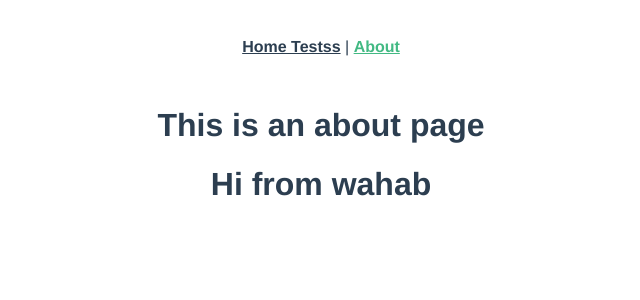
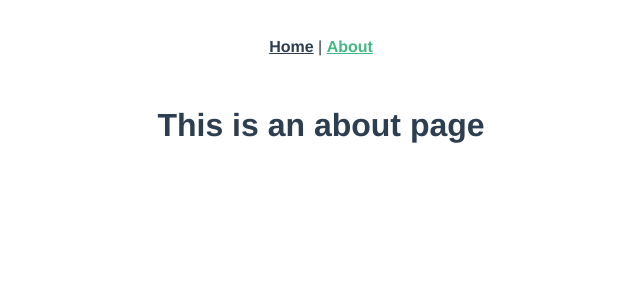
Before and after one commit to Group-10-Vue-Assignment/Cardiomyopathies-Data-Sharing-Platform, a Vue app: page /about in a window 1280 px wide. Shown: the top 300 px of the page, without its empty margins (319-959 px from the left). Built offline with nearby package versions, Linux system fonts and the light colour scheme.

Commit message:
updated based on pull request

```diff
--- a/src/App.vue
+++ b/src/App.vue
@@ -1,6 +1,6 @@
 <template>
   <div id="nav">
-    <router-link to="/">Home Testss</router-link> |
+    <router-link to="/">Home</router-link> |
     <router-link to="/about">About</router-link>
   </div>
   <router-view />
--- a/src/views/About.vue
+++ b/src/views/About.vue
@@ -1,6 +1,5 @@
 <template>
   <div class="about">
     <h1>This is an about page</h1>
-    <h1>Hi from wahab</h1>
   </div>
 </template>
```
